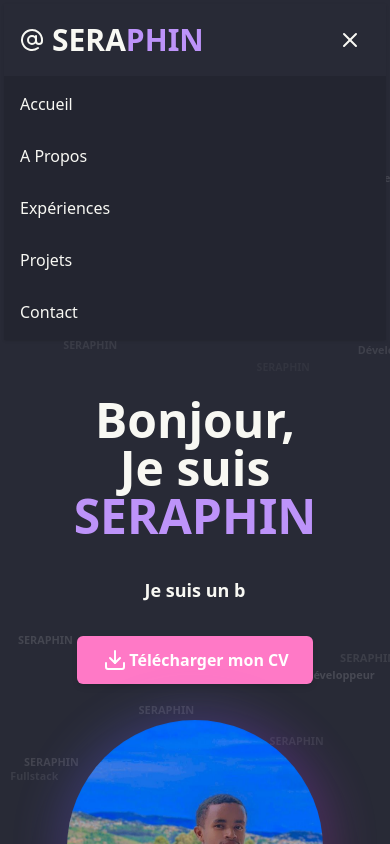
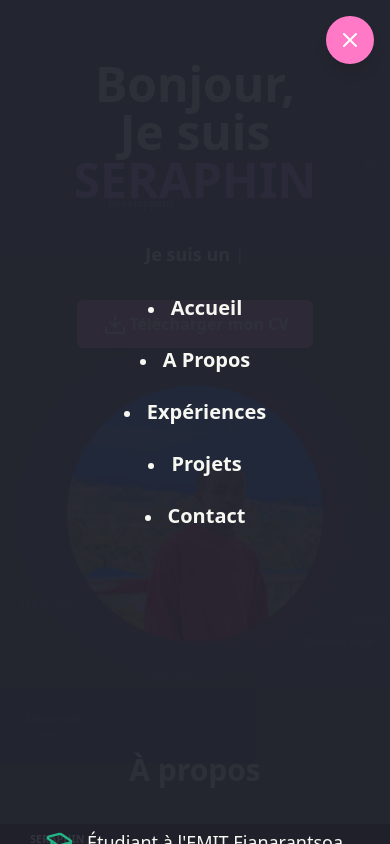
Before and after one commit to Seraphin15/Portfolio-Seraphin, a React (Vite) app: page / in a window 390 px wide. Both pictures are taken after a click on the button "Menu". Shown: the top 844 px of the page. Built offline with nearby package versions, Linux system fonts and the light colour scheme.

Commit message:
modification

```diff
--- a/src/components/Navbar.tsx
+++ b/src/components/Navbar.tsx
@@ -5,7 +5,7 @@ import { motion, AnimatePresence } from "framer-motion";
 export const Navbar = () => {
   const [isOpen, setIsOpen] = useState(false);
 
-  // Mikatona automatique rehefa mi-scroll
+  // Raha mi-scroll dia mikatona ny menu mobile
   useEffect(() => {
     const handleScroll = () => {
       if (isOpen) setIsOpen(false);
@@ -15,21 +15,20 @@ export const Navbar = () => {
   }, [isOpen]);
 
   return (
+    <>
+      {/* Navbar pour Desktop */}
       <motion.section
         id="homes"
-      className="sticky top-0 z-50 bg-base-100 shadow-sm"
+        className="hidden md:block sticky top-0 z-50 bg-base-100 shadow-sm"
         initial={{ opacity: 0, y: -30 }}
         animate={{ opacity: 1, y: 0 }}
         transition={{ duration: 0.5, ease: "easeOut" }}
       >
         <div className="flex justify-between items-center p-4">
-        {/* Logo */}
           <a href="#" className="flex items-center font-bold text-3xl md:text-xl">
             <AtSign className="mr-2" />
             SERA<span className="text-secondary">PHIN</span>
           </a>
-
-        {/* Menu Desktop */}
           <ul className="hidden md:flex space-x-4">
             <NavLink href="#homes">Accueil</NavLink>
             <NavLink href="#about">A Propos</NavLink>
@@ -37,42 +36,41 @@ export const Navbar = () => {
             <NavLink href="#projects">Projets</NavLink>
             <NavLink href="#footter">Contact</NavLink>
           </ul>
+        </div>
+      </motion.section>
 
-        {/* Menu hamburger (Mobile ihany) */}
+      {/* Floating Menu Icon - Mobile */}
       <button
-          className="block md:hidden p-2 focus:outline-none"
+        className="fixed top-4 right-4 z-50 bg-primary text-white p-3 rounded-full shadow-lg md:hidden"
         onClick={() => setIsOpen(!isOpen)}
         aria-label="Menu"
       >
         {isOpen ? <X className="h-6 w-6" /> : <Menu className="h-6 w-6" />}
       </button>
-      </div>
 
-      {/* Mobile Menu (Animation) */}
+      {/* Mobile Menu Overlay */}
       <AnimatePresence>
         {isOpen && (
           <motion.div
-            initial={{ opacity: 0, y: -20 }}
-            animate={{ opacity: 1, y: 0 }}
-            exit={{ opacity: 0, y: -20 }}
+            initial={{ opacity: 0 }}
+            animate={{ opacity: 1 }}
+            exit={{ opacity: 0 }}
             transition={{ duration: 0.3 }}
-            className="md:hidden bg-base-200 px-4 py-2"
+            className="fixed inset-0 bg-base-200/95 z-40 flex flex-col items-center justify-center space-y-6 md:hidden"
           >
-            <ul className="space-y-3">
             <MobileLink href="#homes" onClick={() => setIsOpen(false)}>Accueil</MobileLink>
             <MobileLink href="#about" onClick={() => setIsOpen(false)}>A Propos</MobileLink>
             <MobileLink href="#experiences" onClick={() => setIsOpen(false)}>Expériences</MobileLink>
             <MobileLink href="#projects" onClick={() => setIsOpen(false)}>Projets</MobileLink>
             <MobileLink href="#footter" onClick={() => setIsOpen(false)}>Contact</MobileLink>
-            </ul>
           </motion.div>
         )}
       </AnimatePresence>
-    </motion.section>
+    </>
   );
 };
 
-// Desktop Link
+// Desktop Nav Link
 const NavLink = ({ href, children }: { href: string; children: React.ReactNode }) => (
   <li>
     <a href={href} className="btn btn-sm btn-ghost btn-fancy text-lg">
@@ -81,7 +79,7 @@ const NavLink = ({ href, children }: { href: string; children: React.ReactNode }
   </li>
 );
 
-// Mobile Link
+// Mobile Nav Link
 const MobileLink = ({
   href,
   children,
@@ -92,7 +90,7 @@ const MobileLink = ({
   onClick: () => void;
 }) => (
   <motion.li whileTap={{ scale: 0.95 }}>
-    <a href={href} onClick={onClick} className="block py-2 hover:text-primary">
+    <a href={href} onClick={onClick} className="text-xl font-semibold hover:text-primary">
       {children}
     </a>
   </motion.li>
```
Lines whose indentation alone changed are shown as unchanged.
